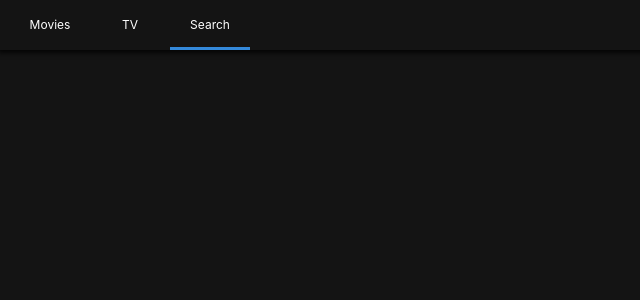
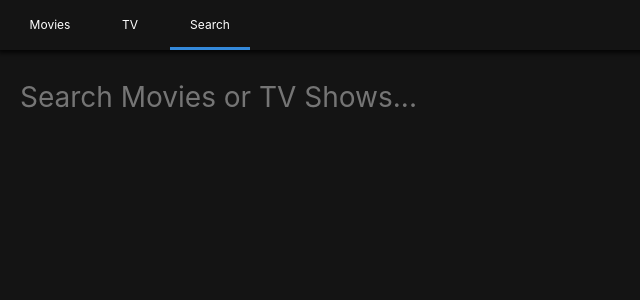
Before and after one commit to dayjay49/dsflix, a React (Create React App) app: page /search in a window 1280 px wide. Shown: the top 300 px of the page, without its empty margins (0-640 px from the left). Built offline with nearby package versions, Linux system fonts and the light colour scheme.

Commit message:
Finished Search functionality through searchpresenter, including not found and errors

```diff
--- /dev/null
+++ b/src/Components/Message.js
@@ -0,0 +1,26 @@
+import React from "react";
+import PropTypes from "prop-types";
+import styled from "styled-components";
+
+const Container = styled.div`
+    width: 100%;
+    display: flex;
+    justify-content: center;
+`;
+
+const Text = styled.span`
+    color: ${props => props.color};
+`;
+
+const Message = ({text, color}) => (
+    <Container>
+        <Text color={color}>{text}</Text>
+    </Container>
+);
+
+Message.propTypes = {
+    text: PropTypes.string.isRequired,
+    color: PropTypes.string.isRequired
+}
+
+export default Message;
--- a/src/Routes/Home/HomeContainer.js
+++ b/src/Routes/Home/HomeContainer.js
@@ -27,7 +27,6 @@
             const {
                 data: { results: popular}
             } = await this.getPopular();
-
             // JS knows that nowPlaying:nowPlaying, upcoming:upcoming, popular:popular
             this.setState({
                 nowPlaying,
--- a/src/Routes/Home/HomePresenter.js
+++ b/src/Routes/Home/HomePresenter.js
@@ -1,12 +1,12 @@
 import React from "react";
 import PropTypes from "prop-types";
 import styled from "styled-components";
-
 import Section from "Components/Section";
 import Loader from "Components/Loader";
+import Message from "Components/Message";
 
 const Container = styled.div`
-    padding: 0px 10px;
+    padding: 0px 20px;
 `;
 
 const HomePresenter = ({nowPlaying, popular, upcoming, loading, error}) =>
@@ -35,6 +35,7 @@
                 ))}
             </Section>
         )}
+        {error && <Message color="#e74c3c" text={error}/>}
     </Container>);
 
 HomePresenter.propTypes = {
--- a/src/Routes/Search/SearchContainer.js
+++ b/src/Routes/Search/SearchContainer.js
@@ -11,11 +11,21 @@
         error: null
     }
 
-    handleSumbit = () => {
+    handleSubmit = event => {
+        event.preventDefault();
         const {searchTerm} = this.state;
         if (searchTerm !== "") {
             this.searchByTerm();
         }
+    };
+
+    updateTerm = event => {
+        const {
+            target: { value }
+        } = event;
+        this.setState({
+            searchTerm: value
+        });
     };
 
     getMovieResults = (term) => MoviesApi.search(term);
@@ -23,7 +33,7 @@
 
     searchByTerm = async () => {
         const {searchTerm} = this.state;
-        this.setState({loading: true});
+        this.setState({ loading: true });
         try {
             const {
                 data: {results: movieResults}
@@ -31,9 +41,10 @@
             const {
                 data: {results: tvResults}
             } = await this.getTVResults(searchTerm);
-            console.log(movieResults);
-            console.log(tvResults);
-
+            this.setState({
+                movieResults,
+                tvResults
+            });
         } catch {
             this.setState({
                 error: "Can't find results."
@@ -54,7 +65,8 @@
                 searchTerm={searchTerm}
                 error={error}
                 loading={loading}
-                handleSumbit={this.handleSumbit}
+                handleSubmit={this.handleSubmit}
+                updateTerm={this.updateTerm}
             />
         );
     }
--- a/src/Routes/Search/SearchPresenter.js
+++ b/src/Routes/Search/SearchPresenter.js
@@ -1,7 +1,24 @@
 import React from "react";
 import PropTypes from "prop-types";
 import styled from "styled-components";
+import Loader from "Components/Loader";
+import Section from "Components/Section";
+import Message from "Components/Message";
 
+const Container = styled.div`
+    padding: 0px 20px;
+`;
+
+const Form = styled.form`
+    margin-bottom: 50px;
+    width: 100%;
+`;
+
+const Input = styled.input`
+    all: unset;
+    font-size: 28px;
+    width: 100%;
+`;
 
 const SearchPresenter = ({
     movieResults,
@@ -9,8 +26,50 @@
     searchTerm,
     loading,
     handleSubmit,
-    error
-}) => null;
+    error,
+    updateTerm
+}) => (
+    <Container>
+        <Form onSubmit={handleSubmit}>
+            <Input
+                placeholder="Search Movies or TV Shows..."
+                value={searchTerm}
+                onChange={updateTerm}
+            />
+        </Form>
+        {loading ? (
+            <Loader/>
+        ) : (
+        <>
+            {movieResults && movieResults.length > 0 && (
+                <Section title="Movie Results">
+                    {movieResults.map(movie => (
+                        <span key={movie.id}>
+                            {movie.title}
+                        </span>
+                    ))}
+                </Section>)
+            }
+            {tvResults && tvResults.length > 0 && (
+                <Section title="TV Show Results">
+                    {tvResults.map(show => (
+                        <span key={show.id}>
+                            {show.title}
+                        </span>
+                    ))}
+                </Section>
+            )}
+            {error && <Message color="#e74c3c" text={error}/>}
+            {tvResults &&
+                movieResults &&
+                tvResults.length === 0 &&
+                movieResults.length === 0 && (
+                <Message text="Nothing found" color="#95a5a6"/>
+            )}
+        </>
+        )}
+    </Container>
+);
 
 SearchPresenter.propTypes = {
     movieResults:PropTypes.array,
@@ -18,7 +77,8 @@
     loading:PropTypes.bool.isRequired,
     searchTerm:PropTypes.string,
     error:PropTypes.string,
-    handleSubmit:PropTypes.func.isRequired
+    handleSubmit:PropTypes.func,
+    updateTerm:PropTypes.func
 }
 
 export default SearchPresenter;
--- a/src/Routes/TV/TVPresenter.js
+++ b/src/Routes/TV/TVPresenter.js
@@ -3,9 +3,10 @@
 import styled from "styled-components";
 import Section from "Components/Section";
 import Loader from "Components/Loader";
+import Message from "Components/Message";
 
 const Container = styled.div`
-    padding: 0px 10px;
+    padding: 0px 20px;
 `;
 
 const TVPresenter = ({topRated, popular, airingToday, loading, error}) =>
@@ -28,6 +29,7 @@
                 {airingToday.map(show => show.name)}
             </Section>
         )}
+        {error && <Message color="#e74c3c" text={error}/>}
     </Container>);
 
 TVPresenter.propTypes = {
```
Also changed, not shown: src/Components/Header.js (+0 -16 lines).
